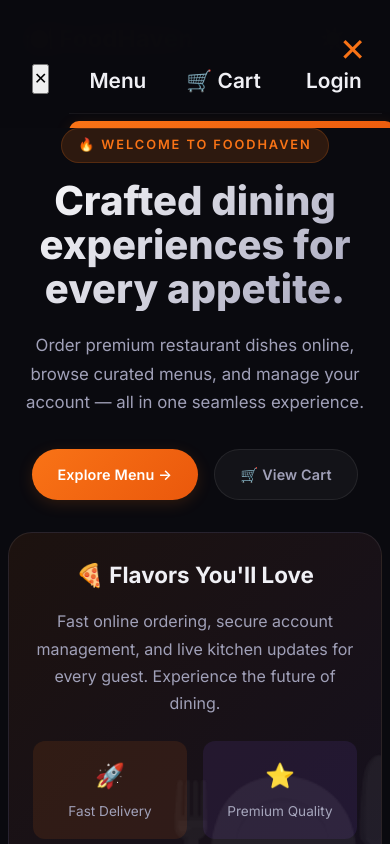
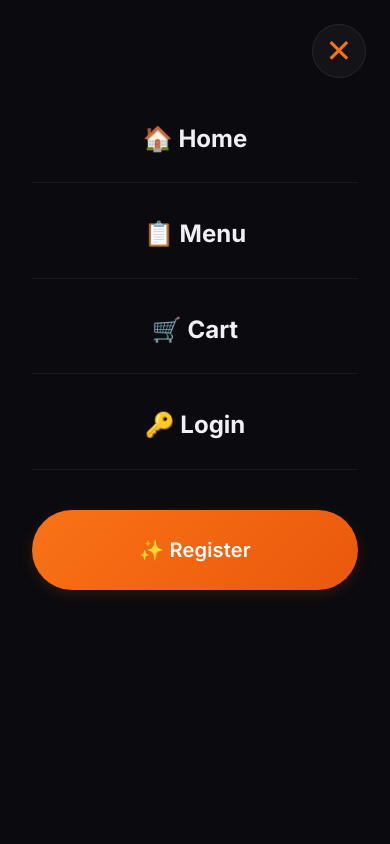
Before and after one commit to MuradAli071/foodhaven-frontend, a React (Vite) app: page / in a window 390 px wide. Both pictures are taken after a click on the button "Open menu". Shown: the top 844 px of the page. Built offline with nearby package versions, Linux system fonts and the light colour scheme; no server answers.

Commit message:
Professional Overhaul: Mobile Portal, Optimistic UI, and Premium Design

```diff
--- a/src/components/Layout.jsx
+++ b/src/components/Layout.jsx
@@ -42,32 +42,33 @@
           <button className="button-link theme-toggle" onClick={toggleTheme}>
             {theme === 'dark' ? '☀️' : '🌙'}
           </button>
-          {!isMenuOpen && (
-            <button className="menu-toggle" onClick={toggleMenu} aria-label="Open menu">
-              ☰
-            </button>
-          )}
+          <button className="menu-toggle" onClick={toggleMenu} aria-label="Open menu">
+            ☰
+          </button>
         </div>
 
         <nav className={isMenuOpen ? 'nav-open' : ''}>
           <button className="menu-close" onClick={toggleMenu} aria-label="Close menu">✕</button>
           <div className="nav-links">
-            <Link to="/menu" style={isActive('/menu') ? { color: '#f97316' } : {}}>Menu</Link>
-            <Link to="/order" style={isActive('/order') ? { color: '#f97316' } : {}}>
+            <Link to="/" onClick={() => setIsMenuOpen(false)}>🏠 Home</Link>
+            <Link to="/menu" onClick={() => setIsMenuOpen(false)}>📋 Menu</Link>
+            <Link to="/order" onClick={() => setIsMenuOpen(false)}>
               🛒 Cart {cartCount > 0 && <span className="cart-badge">{cartCount}</span>}
             </Link>
-            {user && <Link to="/orders" style={isActive('/orders') ? { color: '#f97316' } : {}}>My Orders</Link>}
+            {user && <Link to="/orders" onClick={() => setIsMenuOpen(false)}>📦 My Orders</Link>}
             {user ? (
               <>
-                <Link to="/profile" style={isActive('/profile') ? { color: '#f97316' } : {}}>👤 Profile</Link>
+                <Link to="/profile" onClick={() => setIsMenuOpen(false)}>👤 Profile</Link>
                 {String(user.role).toLowerCase() === 'admin' && (
-                  <Link to="/admin" style={isActive('/admin') ? { color: '#f97316' } : {}}>⚙️ Admin Panel</Link>
+                  <Link to="/admin" onClick={() => setIsMenuOpen(false)}>⚙️ Admin Panel</Link>
                 )}
                 <button
                   className="button-link logout-btn"
+                  style={{ fontSize: '1.4rem', marginTop: '1rem' }}
                   onClick={() => {
                     if (window.confirm('Are you sure you want to logout?')) {
                       logout();
+                      setIsMenuOpen(false);
                     }
                   }}
                 >
@@ -76,8 +77,8 @@
               </>
             ) : (
               <>
-                <Link to="/login" style={isActive('/login') ? { color: '#f97316' } : {}}>Login</Link>
-                <Link to="/register" className="button primary register-btn">Register</Link>
+                <Link to="/login" onClick={() => setIsMenuOpen(false)}>🔑 Login</Link>
+                <Link to="/register" className="button primary register-btn" onClick={() => setIsMenuOpen(false)}>✨ Register</Link>
               </>
             )}
           </div>
@@ -85,7 +86,7 @@
       </header>
       <main>{children}</main>
       <footer className="footer">
-        <p>© 2026 FoodHaven Restaurant — Serving fresh local favorites with modern hospitality.</p>
+        <p>© 2026 FoodHaven Restaurant — Professional Culinary Excellence.</p>
       </footer>
     </div>
   );
--- a/src/pages/AdminDashboard.jsx
+++ b/src/pages/AdminDashboard.jsx
@@ -124,37 +124,45 @@
   const handleSubmit = async (event) => {
     event.preventDefault();
     if (!formData.title || !formData.category || !formData.price) {
-      setMessage('⚠️ Title, category, and price are required.');
+      setMessage('⚠️ Please provide a title, category, and valid price.');
       return;
     }
+
+    setLoading(true);
+    const originalMenuItems = [...menuItems];
+
     try {
-      setLoading(true);
       const imageUrl = await uploadImage();
-      const payload = {
-        ...formData,
-        price: Number(String(formData.price).replace(/[^0-9.]/g, '')),
-        imageUrl
-      };
+      const sanitizedPrice = Number(String(formData.price).replace(/[^0-9.]/g, ''));
+      const payload = { ...formData, price: sanitizedPrice, imageUrl };
 
-      console.log('Sending item to server:', payload);
+      // Optimistic UI update for better feel
+      if (!editingId) {
+        const tempId = Date.now().toString();
+        setMenuItems(prev => [{ ...payload, _id: tempId, isOptimistic: true }, ...prev]);
+      }
 
       if (editingId) {
         const response = await api.put(`/menu/${editingId}`, payload);
-        setMessage('✅ Menu item updated.');
+        setMessage('✅ Menu item updated successfully.');
         setMenuItems(current => current.map(item => item._id === editingId ? response.data : item));
       } else {
         const response = await api.post('/menu', payload);
-        setMessage('✅ Menu item added successfully.');
-        setMenuItems(current => [response.data, ...current]);
+        setMessage('✅ Menu item added to the menu.');
+        setMenuItems(current => [response.data, ...current.filter(i => !i.isOptimistic)]);
       }
+
       resetForm();
-      // Also refresh stats/orders
-      await refreshAdminData();
+      // Sync other dashboard data in background
+      refreshAdminData();
     } catch (error) {
-      console.error('Submit item error details:', error);
-      const errorMsg = error.response?.data?.message || error.message || '❌ Save failed. Check your connection.';
+      console.error('Submission Error:', error);
+      setMenuItems(originalMenuItems); // Rollback on error
+      const errorMsg = error.response?.data?.message || error.message || '❌ Could not save. Please check your connection and try again.';
       setMessage(errorMsg);
-    } finally { setLoading(false); }
+    } finally {
+      setLoading(false);
+    }
   };
 
   const handleOrderStatusChange = async (orderId, newStatus) => {
--- a/src/styles.css
+++ b/src/styles.css
@@ -80,24 +80,24 @@
 /* ==================== TOPBAR ==================== */
 .topbar {
   display: flex; justify-content: space-between; align-items: center;
-  padding: 0 2rem; gap: 1rem;
+  padding: 0 5%; gap: 2rem;
   background: rgba(10, 10, 15, 0.85);
   backdrop-filter: blur(24px); -webkit-backdrop-filter: blur(24px);
   border-bottom: 1px solid var(--border);
   position: sticky; top: 0; z-index: 1000;
-  height: 80px;
+  height: 80px; width: 100%;
 }
 
 .brand a {
-  font-weight: 800; font-size: 1.5rem;
+  font-weight: 900; font-size: 1.6rem; letter-spacing: -0.02em;
   background: linear-gradient(135deg, var(--primary), var(--primary-light));
   -webkit-background-clip: text; -webkit-text-fill-color: transparent;
   background-clip: text;
 }
 
-nav { display: flex; gap: 0.5rem; flex-wrap: wrap; align-items: center; }
+nav { display: flex; gap: 0.75rem; align-items: center; }
 
-.topbar-actions { display: none; gap: 0.5rem; align-items: center; }
+.topbar-actions { display: none; gap: 0.75rem; align-items: center; }
 
 .menu-toggle {
   display: none; background: var(--primary-glow); border: 1px solid var(--primary);
@@ -541,40 +541,48 @@
   .hero-copy p { margin: 0 auto; }
   .hero-actions { justify-content: center; }
   main { padding: 1.5rem 1rem; }
-  .topbar { padding: 0.75rem 1.5rem; }
-  .admin-panel { padding: 1.25rem; }
-  .stats-grid { grid-template-columns: repeat(2, 1fr); }
+  .topbar { padding: 0 1.5rem; }
+  .topbar-actions { display: flex; }
 
-  .topbar-actions { display: flex; }
-  .menu-toggle { display: block; }
+  .menu-toggle {
+    display: block; background: var(--surface); border: 1px solid var(--glass-border);
+    color: var(--text); border-radius: var(--radius-sm);
+    font-size: 1.5rem; cursor: pointer; width: 44px; height: 44px;
+    display: flex; align-items: center; justify-content: center;
+  }
 
   nav {
-    position: fixed; top: 0; left: 0; right: 0; bottom: 0;
-    background: var(--bg); flex-direction: column; padding: 4rem 2rem;
-    gap: 1.25rem; transform: translateY(-100%); transition: transform 0.4s cubic-bezier(0.16, 1, 0.3, 1);
-    z-index: 2000; overflow-y: auto; align-items: center; justify-content: flex-start;
-    background: rgba(10, 10, 15, 0.98);
-    backdrop-filter: blur(15px); -webkit-backdrop-filter: blur(15px);
+    position: fixed; top: 0; left: 0; width: 100%; height: 100vh;
+    background: var(--bg); flex-direction: column; padding: 6rem 2rem;
+    gap: 0; transform: translateX(100%); transition: transform 0.4s cubic-bezier(0.16, 1, 0.3, 1);
+    z-index: 9999; overflow-y: auto; align-items: center; justify-content: flex-start;
+    visibility: hidden;
   }
 
-  nav.nav-open { transform: translateY(0); }
+  nav.nav-open { transform: translateX(0); visibility: visible; }
+
+  .nav-links {
+    display: flex; flex-direction: column; width: 100%; max-width: 400px; gap: 0.5rem;
+  }
 
   nav a, .button-link {
-    font-size: 1.3rem; padding: 1.25rem; text-align: center;
+    font-size: 1.5rem; padding: 1.5rem; text-align: center;
     border-bottom: 1px solid var(--border); border-radius: 0;
-    width: 100%; max-width: 350px; font-weight: 600;
-    color: var(--text);
+    width: 100%; font-weight: 700; color: var(--text);
   }
-  nav a:hover { background: var(--surface-hover); color: var(--primary); }
+  nav a:hover { color: var(--primary); background: var(--surface-hover); }
   nav a:last-child { border-bottom: none; }
 
-  .register-btn { width: 100%; max-width: 350px; margin-top: 1.5rem; padding: 1.25rem !important; font-size: 1.2rem !important; border-radius: var(--radius-sm) !important; }
+  .menu-close {
+    position: absolute; top: 1.5rem; right: 1.5rem;
+    background: var(--surface); border: 1px solid var(--glass-border);
+    color: var(--primary); font-size: 2rem; cursor: pointer;
+    width: 54px; height: 54px; border-radius: 50%;
+    display: flex; align-items: center; justify-content: center;
+    z-index: 10000;
+  }
 
-  /* Close button styling inside nav */
-  .nav-open::before {
-    content: '✕'; position: absolute; top: 1.5rem; right: 1.5rem;
-    font-size: 2rem; color: var(--primary); font-weight: 300;
-  }
+  .register-btn { margin-top: 2rem; padding: 1.5rem !important; font-size: 1.25rem !important; }
 }
 
 @media (max-width: 600px) {
@@ -588,10 +596,9 @@
   .admin-topbar button { width: 100%; }
   .admin-panel-header { flex-direction: column; align-items: flex-start; }
   .admin-panel-header button { width: 100%; }
-  .admin-panel { padding: 1rem; }
-  main { padding: 1rem 0.5rem; }
+  .admin-panel { padding: 1.5rem 1rem; }
+  main { padding: 1.5rem 0.75rem; }
   .hero-card { padding: 1.5rem; }
-  .form-card { padding: 1.25rem; }
-  .order-card { padding: 1rem; }
-  .hero-copy h1 { font-size: 2.5rem; }
+  .form-card { padding: 1.5rem 1rem; }
+  .hero-copy h1 { font-size: 2.8rem; }
 }
```
